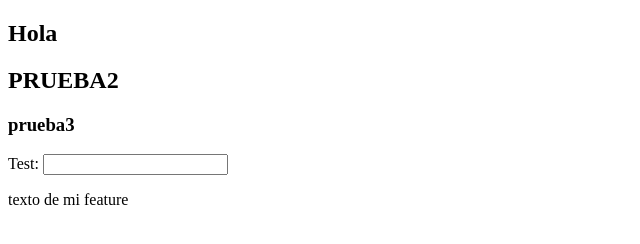
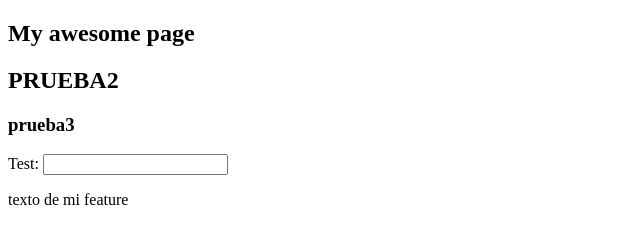
Before and after one commit to GermanPrimero/TEST_GIT, a plain HTML site: page index.html in a window 1280 px wide. Shown: the whole page, without its empty margins (0-640 px from the left). Drawn offline with Linux system fonts and the light colour scheme.

Commit message:
titulo nuevo

```diff
--- a/index.html
+++ b/index.html
@@ -7,7 +7,7 @@
 </head>
 <body>
     <section>
-        <h1>Hola</h1>
+        <h1>My awesome page</h1>
         <h2>PRUEBA2</h2>
         <h3>prueba3</h3>
         <label for="test">Test:</label>
```
